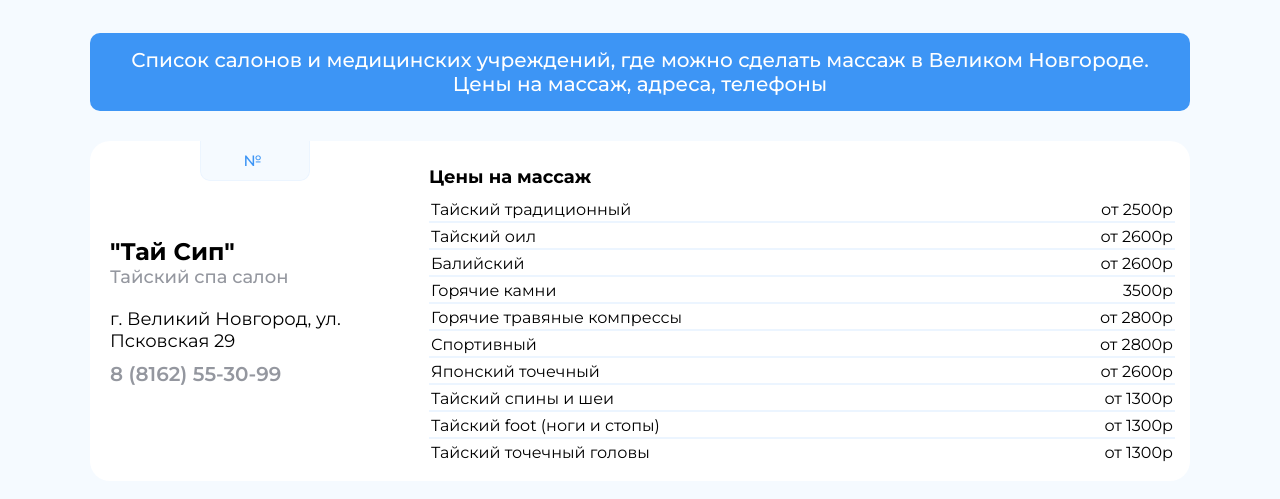
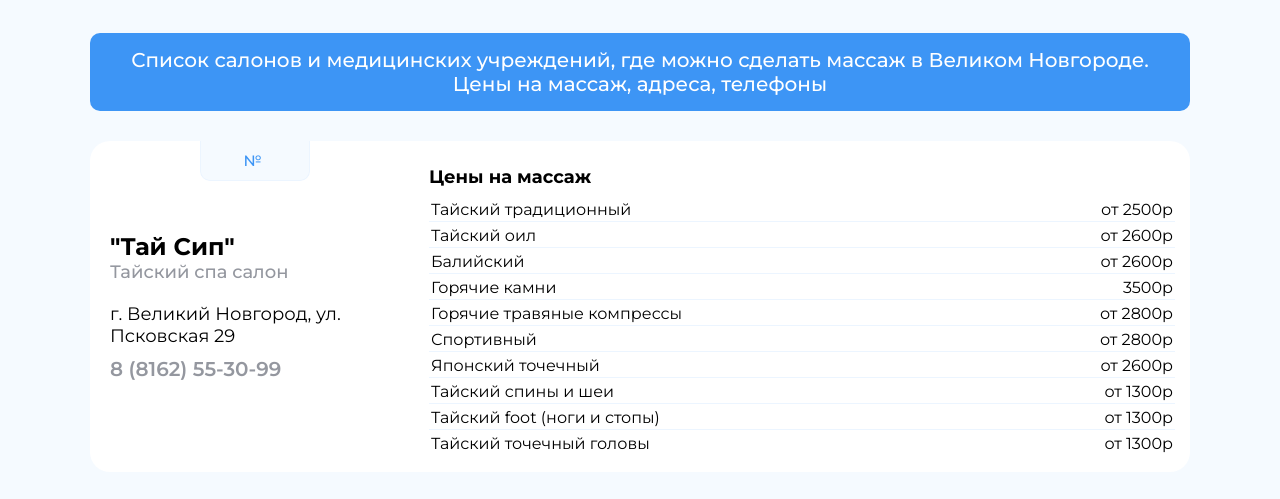
Before and after one commit to iixviiiviiiixii/massage, a plain HTML site: page index.html in a window 1280 px wide. Shown: the part 175-674 px from the top of the page. Drawn offline with Linux system fonts and the light colour scheme; a script that the page names is missing.

Commit message:
Update style.css

```diff
--- a/css/style.css
+++ b/css/style.css
@@ -177,7 +177,7 @@ img {
     justify-content: space-between;
     padding: 2px;
     margin-bottom: 2px;
-    border-bottom: 2px solid var(--background-color-2);
+    border-bottom: 1px solid var(--background-color-2);
 }
 
 .pricelist:last-child {
@@ -228,6 +228,7 @@ img {
         flex-direction: column;
         justify-content: center;
         align-items: center;
+        border-bottom: 1px solid var(--background-color-2);
     }
 
     .number {
```
